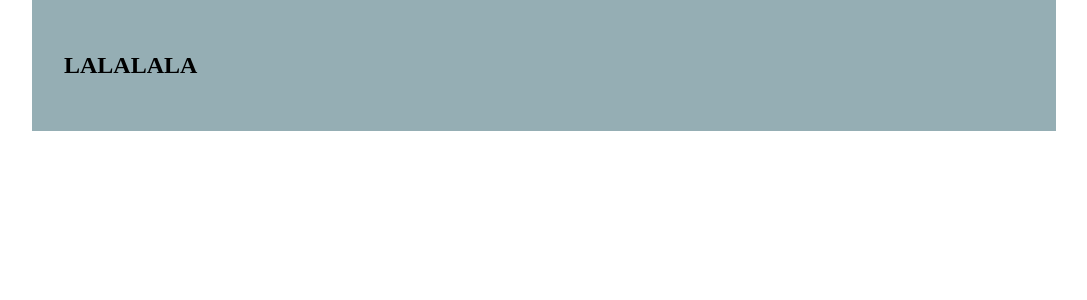
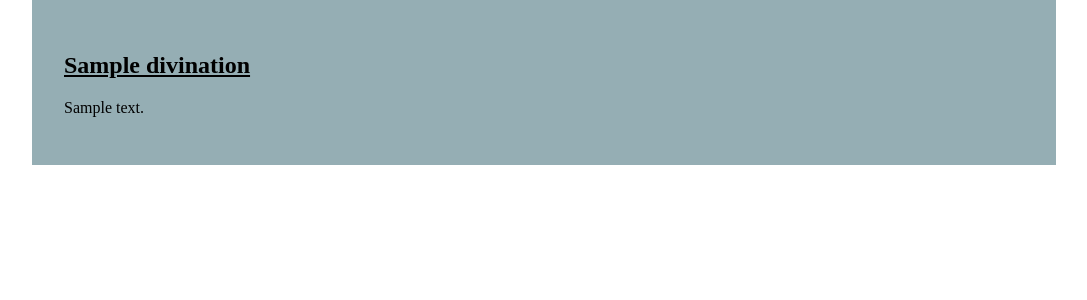
Before and after one commit to ypeskov/divination, a Django app: page /divination/1 in a window 1280 px wide. Shown: the part 112-412 px from the top of the page, without its empty margins (96-1183 px from the left). Run offline with Django 4.2, Linux system fonts and the light colour scheme; tables that the repository leaves empty hold one stand-in row (values such as "Sample post").

Commit message:
some descr added

```diff
--- /dev/null
+++ b/divination/runes/static/runes/css/runes.css
@@ -0,0 +1,3 @@
+.divination_article h2 {
+    text-decoration: underline;
+}
--- a/divination/runes/templates/runes/rune_divination.html
+++ b/divination/runes/templates/runes/rune_divination.html
@@ -1,7 +1,17 @@
 {% extends 'layout.html' %}
+{% load static %}
+
+{% block app_styles %}
+    <link rel="stylesheet" href="{% static 'runes/css/runes.css' %}">
+{% endblock app_styles %}
 
 {% block main_content %}
 <section class="main-content">
-    <h1>{{divination.title}}</h1>
+    <article class="divination_article">
+        <h2>{{divination.title}}</h2>
+        <p class="divination_description">
+            {{divination.description}}
+        </p>
+    </article>
 </section>
 {% endblock main_content %}
--- a/divination/runes/views.py
+++ b/divination/runes/views.py
@@ -1,10 +1,10 @@
 from django.shortcuts import render
 
-from runes.models import Rune
+from runes.models import Divination
 
 def rune_divination(request, divination_id):
-    divination = Rune.objects.filter(id=divination_id)
-    print(divination)
+    divination = Divination.objects.get(id=divination_id)
+
     return render(request, 'runes/rune_divination.html', {
-        'divination': {'title': 'LALALALA'}
+        'divination': divination
     })
--- a/divination/templates/layout.html
+++ b/divination/templates/layout.html
@@ -8,6 +8,7 @@
     <meta name="viewport" content="width=device-width, initial-scale=1.0">
     <title>{% block title %}{% endblock title %}</title>
     <link rel="stylesheet" href="{% static '/css/styles.css' %}">
+    {% block app_styles %}{% endblock app_styles %}
 </head>
 <body>
     <div class="wrapper">
```
